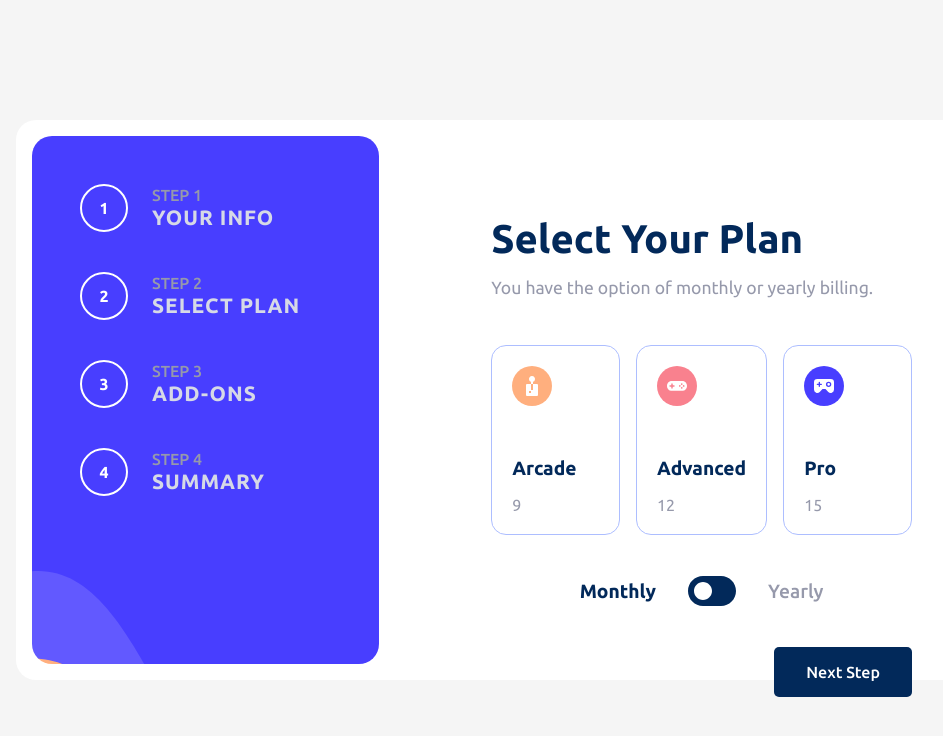
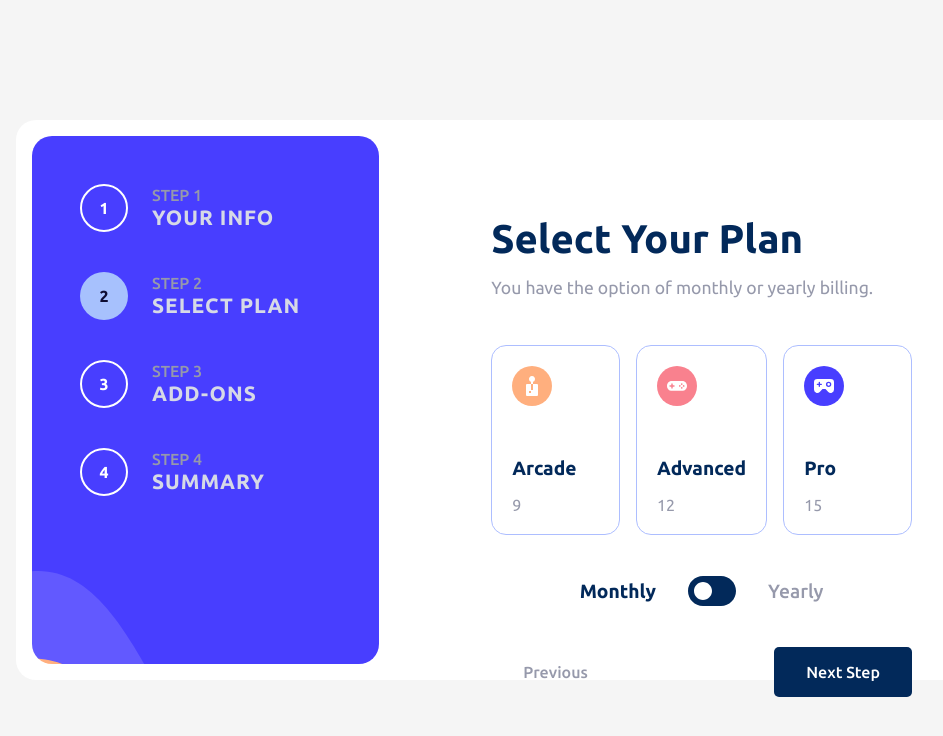
Before and after one commit to kaya70875/multi-step-form-react, a React (Vite) app in the folder multi-step-form/: page /select-plan in a window 1280 px wide. Shown: the top 736 px of the page, without its empty margins (112-1055 px from the left). Built offline with nearby package versions, Linux system fonts and the light colour scheme.

Commit message:
update design

```diff
--- a/multi-step-form/src/components/FormStepsSection.tsx
+++ b/multi-step-form/src/components/FormStepsSection.tsx
@@ -1,6 +1,10 @@
 import "./_FormStepsSection.scss";
 
-export default function FormStepsSection() {
+interface FormStepsSectionProps {
+  currentStep: number;
+}
+
+export default function FormStepsSection({currentStep} : FormStepsSectionProps) {
   const steps = [
     { number: 1, title: "YOUR INFO" },
     { number: 2, title: "SELECT PLAN" },
@@ -13,7 +17,7 @@ export default function FormStepsSection() {
       <div className="form-elements-wrapper">
         {steps.map((step) => (
           <section className="form-element-wrapper">
-            <div className="number">{step.number}</div>
+            <div className={`number ${step.number === currentStep ? 'active' : ''}`}>{step.number}</div>
             <div className="info-section">
               <p>Step {step.number}</p>
               <h2>{step.title}</h2>
--- /dev/null
+++ b/multi-step-form/src/components/buttons/PreviousButton.tsx
@@ -0,0 +1,8 @@
+export default function PreviousButton() {
+  return (
+    <div className="button-wrapper">
+        <button type='button'
+         className='secondary-btn'>Previous</button>
+    </div>
+  )
+}
--- a/multi-step-form/src/components/buttons/_FormButton.scss
+++ b/multi-step-form/src/components/buttons/_FormButton.scss
@@ -1,7 +1,13 @@
 .button-wrapper {
     display: flex;
-    width: 100%;
     height: 100%;
     align-items: end;
     justify-content: end;
 }
+
+.buttons-wrapper {
+    display: flex;
+    flex-direction: row-reverse;
+    justify-content: space-between;
+    width: 100%;
+}
--- a/multi-step-form/src/components/forms/_ChsPlan.scss
+++ b/multi-step-form/src/components/forms/_ChsPlan.scss
@@ -1,3 +1,9 @@
+.content {
+    display: flex;
+    flex-direction: column;
+    gap : 2rem;
+}
+
 .cards-wrapper {
     display: flex;
     justify-content: space-between;
--- a/multi-step-form/src/components/routes/ChsPlan.tsx
+++ b/multi-step-form/src/components/routes/ChsPlan.tsx
@@ -1,7 +1,7 @@
 import FormInfoSection from "../FormInfoSection";
 import FormStepsSection from "../FormStepsSection";
 import SubmitButton from "../buttons/FormButton";
-import '../forms/_ChsPlan.scss';
+import "../forms/_ChsPlan.scss";
 
 // Import Images
 import arcade from "../../assets/images/icon-arcade.svg";
@@ -10,26 +10,26 @@ import pro from "../../assets/images/icon-pro.svg";
 import toggleLeft from "../../assets/images/toggle-circle-right-svgrepo-com.svg";
 import toggleRight from "../../assets/images/toggle-circle-left-svgrepo-com.svg";
 import { useState } from "react";
+import PreviousButton from "../buttons/PreviousButton";
 
 export default function ChsPlan() {
-
   const cards = [
     {
-            id: '1',
+      id: "1",
       title: "Arcade",
       price: 9,
       isSelected: false,
       imgSrc: arcade,
     },
     {
-            id: '2',
+      id: "2",
       title: "Advanced",
       price: 12,
       isSelected: false,
       imgSrc: advanced,
     },
     {
-            id: '3',
+      id: "3",
       title: "Pro",
       price: 15,
       isSelected: false,
@@ -40,15 +40,16 @@ export default function ChsPlan() {
   const [toggleState, setToggleState] = useState(false);
   return (
     <>
-      <FormStepsSection />
+      <FormStepsSection currentStep={2} />
       <FormInfoSection
         formHeader="Select Your Plan"
         formInfo="You have the option of monthly or yearly billing."
       >
         <section className="form">
           <form>
+            <div className="content">
               <div className="cards-wrapper">
-                {cards.map(card => (
+                {cards.map((card) => (
                   <div className="card" id={card.id}>
                     <header>
                       <img src={card.imgSrc} alt={card.title} />
@@ -59,19 +60,48 @@ export default function ChsPlan() {
                     </div>
                   </div>
                 ))}
-
               </div>
 
               <div className="toggle-wrapper">
-                <p style={!toggleState ? {color : "var(--marine-blue)" , fontWeight : '700'} : {color : "var(--cool-gray)" , fontWeight : '500' ,transition : '0.3s ease'}}>Monthly</p>
-                <img onClick={(e) => {
+                <p
+                  style={
+                    !toggleState
+                      ? { color: "var(--marine-blue)", fontWeight: "700" }
+                      : {
+                          color: "var(--cool-gray)",
+                          fontWeight: "500",
+                          transition: "0.3s ease",
+                        }
+                  }
+                >
+                  Monthly
+                </p>
+                <img
+                  onClick={(e) => {
                     setToggleState(!toggleState);
-                  e.currentTarget.classList.toggle('active');
-                }} src={toggleState ? toggleLeft : toggleRight} />
-                <p style={toggleState ? {color : "var(--marine-blue)" , fontWeight : '700'} : {color : "var(--cool-gray)" , fontWeight : '500' , transition : '0.3s ease'}}>Yearly</p>
+                    e.currentTarget.classList.toggle("active");
+                  }}
+                  src={toggleState ? toggleLeft : toggleRight}
+                />
+                <p
+                  style={
+                    toggleState
+                      ? { color: "var(--marine-blue)", fontWeight: "700" }
+                      : {
+                          color: "var(--cool-gray)",
+                          fontWeight: "500",
+                          transition: "0.3s ease",
+                        }
+                  }
+                >
+                  Yearly
+                </p>
               </div>
-
+            </div>
+            <div className="buttons-wrapper">
               <SubmitButton />
+              <PreviousButton />
+            </div>
           </form>
         </section>
       </FormInfoSection>
--- a/multi-step-form/src/components/routes/MainPage.tsx
+++ b/multi-step-form/src/components/routes/MainPage.tsx
@@ -56,7 +56,7 @@ export default function MainPage() {
 
   return (
     <>
-      <FormStepsSection />
+      <FormStepsSection currentStep={1}/>
       <FormInfoSection
         formHeader="Personal Info"
         formInfo="Please provide your name, email address, and phone number."
--- a/multi-step-form/src/index.css
+++ b/multi-step-form/src/index.css
@@ -29,3 +29,15 @@
   font-size: 16px;
   transition: background-color 0.3s ease;
 }
+
+.secondary-btn {
+  background-color: transparent;
+  color: var(--cool-gray);
+  font-weight: 500;
+  border: none;
+  padding: 1rem 2rem;
+  border-radius: 5px;
+  cursor: pointer;
+  font-size: 16px;
+  transition: background-color 0.3s ease;
+}
```
Lines whose indentation alone changed are shown as unchanged.
